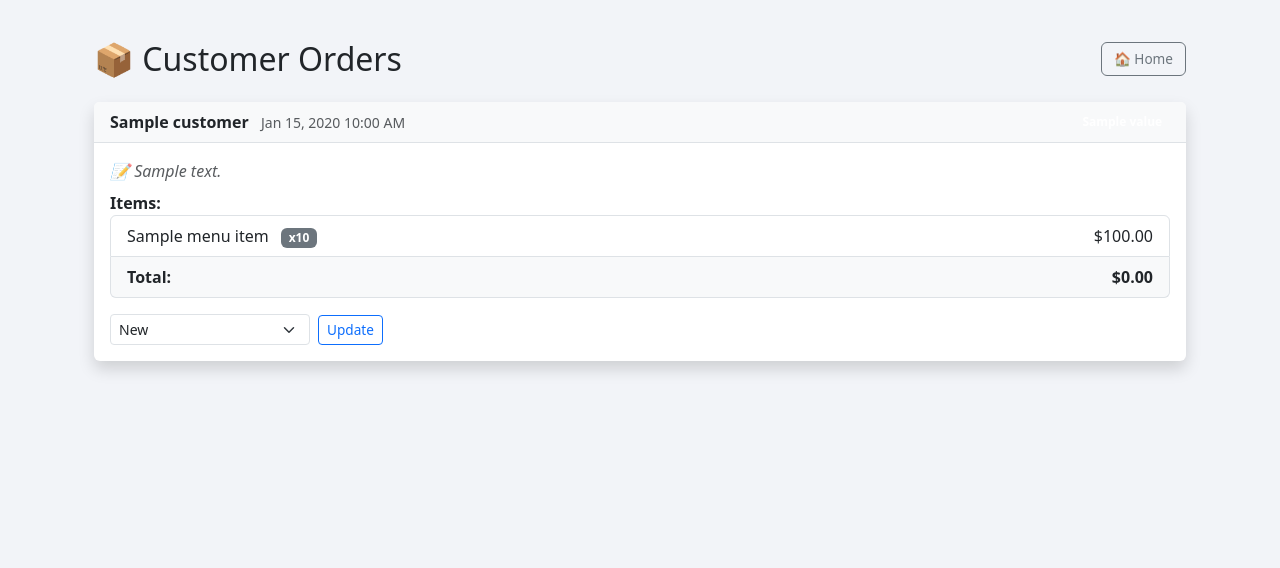
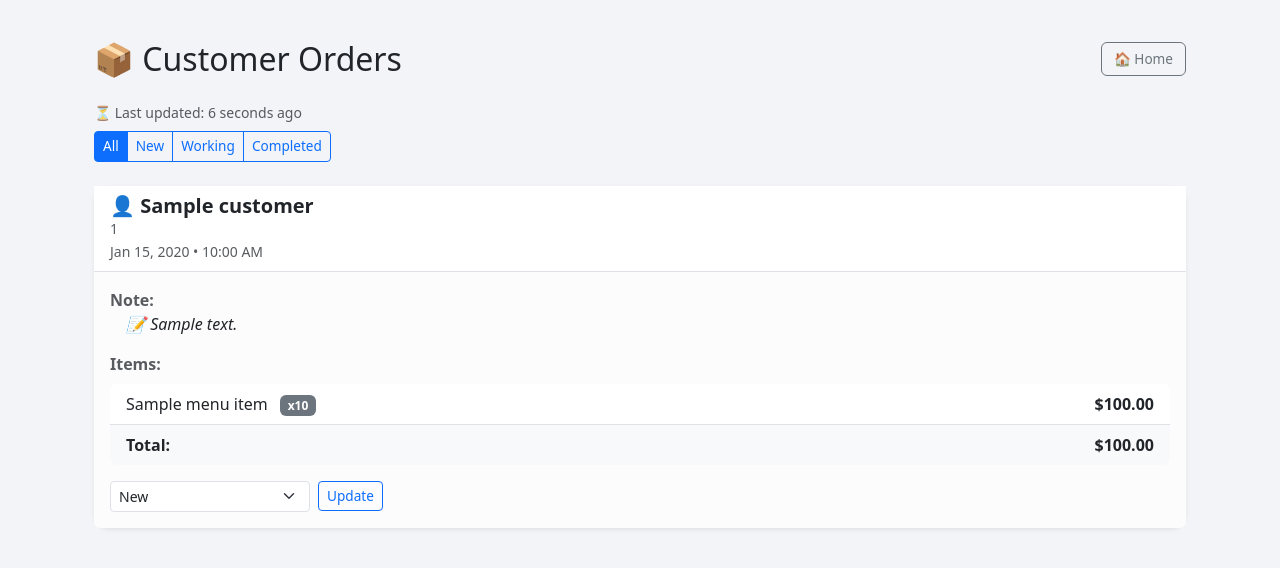
Before and after one commit to wjalil/CommandCenter, a FastAPI app: template app/templates/admin_view_orders.html in a window 1280 px wide. Shown: the top 568 px of the page. Run offline with FastAPI, Linux system fonts and the light colour scheme; the template is opened without the code that fills it: most values are stand-ins (such as "Sample title", 1, 10 or a date in 2020); parts of the project's set-up code (start-up, migrations or seed data) failed here and were passed over.

Commit message:
UI Polish

```diff
--- a/app/templates/admin_view_orders.html
+++ b/app/templates/admin_view_orders.html
@@ -1,23 +1,47 @@
 {% extends "base.html" %}
 {% block content %}
 <div class="container mt-4">
+
+  <!-- Header -->
   <div class="d-flex justify-content-between align-items-center mb-4">
     <h2 class="mb-0">📦 Customer Orders</h2>
     <a href="/admin/dashboard" class="btn btn-outline-secondary">🏠 Home</a>
   </div>
 
+
+  <p class="text-muted small mb-2" id="last-updated">
+     ⏳ Last updated: <span id="seconds">0</span> seconds ago
+  </p>
+  <!-- Filter Tabs -->
+  <div class="btn-group mb-4" role="group">
+    {% for s in ["ALL", "NEW", "WORKING", "COMPLETED"] %}
+      <a href="?filter={{ s }}" class="btn btn-sm {% if filter == s or (not filter and s == 'ALL') %}btn-primary{% else %}btn-outline-primary{% endif %}">
+        {{ s.title() }}
+      </a>
+    {% endfor %}
+  </div>
+
+  <!-- Orders -->
   {% for order in orders %}
-    <div class="card mb-4 shadow border-0">
-      <!-- Softer header strip -->
-      <div class="card-header bg-light border-bottom">
-        <div class="d-flex justify-content-between align-items-center">
+    {% if filter == "ALL" or not filter or order.status.name == filter %}
+      <div class="card mb-4 shadow-sm border-0 rounded-4 order-card position-relative transition-hover">
+
+        <!-- Colored Status Strip -->
+        <div class="status-strip
+          {% if order.status.name == 'NEW' %}bg-warning
+          {% elif order.status.name == 'WORKING' %}bg-primary
+          {% elif order.status.name == 'COMPLETED' %}bg-success
+          {% endif %}">
+        </div>
+
+        <!-- Header -->
+        <div class="card-header bg-white border-bottom d-flex justify-content-between align-items-center">
           <div>
-            <strong>{{ order.customer.name }}</strong>
-            <span class="text-muted small ms-2">
-              {{ order.timestamp.strftime('%b %d, %Y %I:%M %p') }}
-            </span>
+            <h5 class="mb-0 fw-bold">👤 {{ order.customer.name }}</h5>
+            <small class="text-muted d-block">{{ order.customer.phone_number }}</small>
+            <small class="text-muted">{{ order.timestamp.strftime('%b %d, %Y • %I:%M %p') }}</small>
           </div>
-          <span class="badge
+          <span class="badge rounded-pill px-3 py-2
             {% if order.status.name == 'NEW' %}bg-warning text-dark
             {% elif order.status.name == 'WORKING' %}bg-primary
             {% elif order.status.name == 'COMPLETED' %}bg-success
@@ -25,36 +49,44 @@
             {{ order.status.value }}
           </span>
         </div>
+
+        <!-- Body -->
+        <div class="card-body bg-light-subtle rounded-bottom">
+
+          {% if order.note %}
+            <div class="mb-3">
+              <strong class="text-muted">Note:</strong>
+              <p class="fst-italic text-dark ms-3">📝 {{ order.note }}</p>
             </div>
-
-      <div class="card-body">
-        {% if order.note %}
-          <p class="fst-italic text-muted mb-2">📝 {{ order.note }}</p>
           {% endif %}
 
         <div class="mb-3">
-          <strong>Items:</strong>
-          <ul class="list-group bg-light rounded">
-            {% set total = 0 %}
+          <strong class="text-muted">Items:</strong>
+          <ul class="list-group list-group-flush mt-2 rounded overflow-hidden">
+
+            {% set ns = namespace(total=0) %}
             {% for item in order.items %}
-              <li class="list-group-item d-flex justify-content-between align-items-center">
+              {% set subtotal = item.menu_item.price * item.quantity %}
+              {% set ns.total = ns.total + subtotal %}
+              <li class="list-group-item d-flex justify-content-between align-items-center bg-white">
                 <div>
                   {{ item.menu_item.name }}
                   <span class="badge bg-secondary ms-2">x{{ item.quantity }}</span>
                 </div>
-                {% set subtotal = item.menu_item.price * item.quantity %}
-                <span>${{ '%.2f' % subtotal }}</span>
-                {% set total = total + subtotal %}
+                <strong>${{ '%.2f' % subtotal }}</strong>
               </li>
             {% endfor %}
+
             <li class="list-group-item d-flex justify-content-between align-items-center bg-light fw-bold">
-              Total:
-              <span>${{ '%.2f' % total }}</span>
+              <span>Total:</span>
+              <span>${{ '%.2f' % ns.total }}</span>
             </li>
           </ul>
         </div>
 
-        <form method="post" action="/admin/orders/{{ order.id }}/update_status" class="d-flex align-items-center gap-2 mt-2">
+
+          <!-- Status Update Form -->
+          <form method="post" action="/admin/orders/{{ order.id }}/update_status" class="d-flex align-items-center gap-2 mt-3">
             <select name="status" class="form-select form-select-sm" style="max-width: 200px;">
               {% for s in ["NEW", "WORKING", "COMPLETED"] %}
                 <option value="{{ s }}" {% if order.status.name == s %}selected{% endif %}>{{ s.title() }}</option>
@@ -62,10 +94,71 @@
             </select>
             <button type="submit" class="btn btn-sm btn-outline-primary">Update</button>
           </form>
+
         </div>
       </div>
+    {% endif %}
   {% else %}
-    <div class="alert alert-info">No orders submitted yet.</div>
+    <div class="alert alert-info text-center mt-5">
+      <h5>No orders submitted yet.</h5>
+    </div>
   {% endfor %}
+
 </div>
+
+<!-- Custom CSS -->
+<style>
+  .transition-hover {
+    transition: transform 0.15s ease-in-out, box-shadow 0.2s;
+  }
+
+  .transition-hover:hover {
+    transform: scale(1.01);
+    box-shadow: 0 6px 16px rgba(0, 0, 0, 0.08);
+  }
+
+  .order-card {
+    background-color: #fbfbfb;
+  }
+
+  .status-strip {
+    width: 6px;
+    height: 100%;
+    position: absolute;
+    top: 0;
+    left: 0;
+    border-top-left-radius: 0.75rem;
+    border-bottom-left-radius: 0.75rem;
+  }
+
+  .bg-light-subtle {
+    background-color: #f9fafb;
+  }
+</style>
+
+<script>
+  let seconds = 0;
+  let isSubmitting = false;
+
+  document.querySelectorAll("form").forEach(form => {
+    form.addEventListener("submit", () => {
+      isSubmitting = true;
+    });
+  });
+
+  setInterval(() => {
+    if (!isSubmitting) {
+      seconds += 1;
+      document.getElementById("seconds").textContent = seconds;
+    }
+  }, 1000);
+
+  setInterval(() => {
+    if (!document.hidden && !isSubmitting) {
+      window.location.reload();
+    }
+  }, 15000);
+</script>
+
+
 {% endblock %}
```
Also changed, not shown: app/api/customer_routes.py (+22 -1 lines), app/utils/twilio_client.py (added, +20 -0 lines), app/static/menu_items_photos/a9b196de-85f9-4200-910f-123a7bcf8aa4.jpg (added), app/static/menu_items_photos/b5b78020-f48a-4e97-84da-b4de83bca727.jpg (added). Lines whose indentation alone changed are shown as unchanged.
